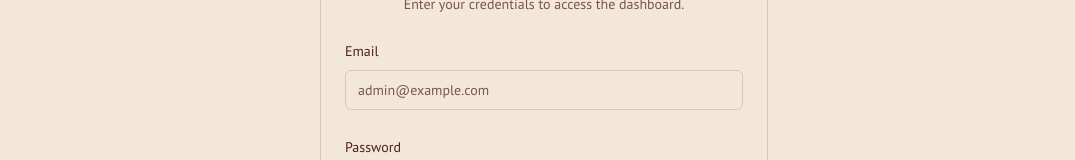
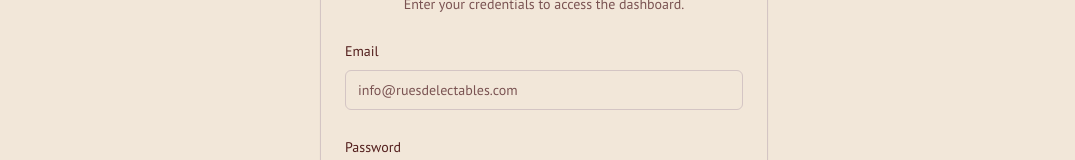
Before and after one commit to iampelaiahn/studio, a Next.js app: page /login in a window 1280 px wide. Shown: the part 343-503 px from the top of the page, without its empty margins (96-1171 px from the left). Built offline with nearby package versions, Linux system fonts and the light colour scheme; no server answers.

Commit message:
Change the admin login details: email: info@ruesdelectables.com then :pa

```diff
--- a/src/app/login/page.tsx
+++ b/src/app/login/page.tsx
@@ -85,7 +85,7 @@ export default function LoginPage() {
                   <FormItem>
                     <FormLabel>Email</FormLabel>
                     <FormControl>
-                      <Input type="email" placeholder="admin@example.com" {...field} />
+                      <Input type="email" placeholder="info@ruesdelectables.com" {...field} />
                     </FormControl>
                     <FormMessage />
                   </FormItem>
```
